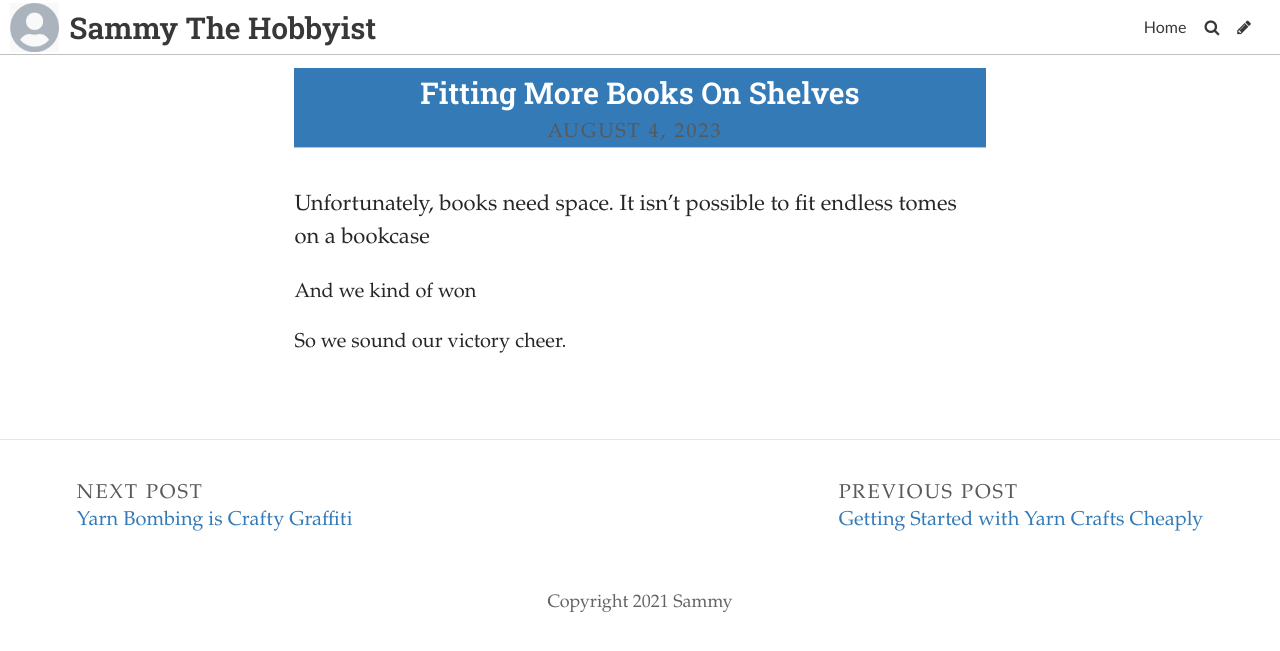
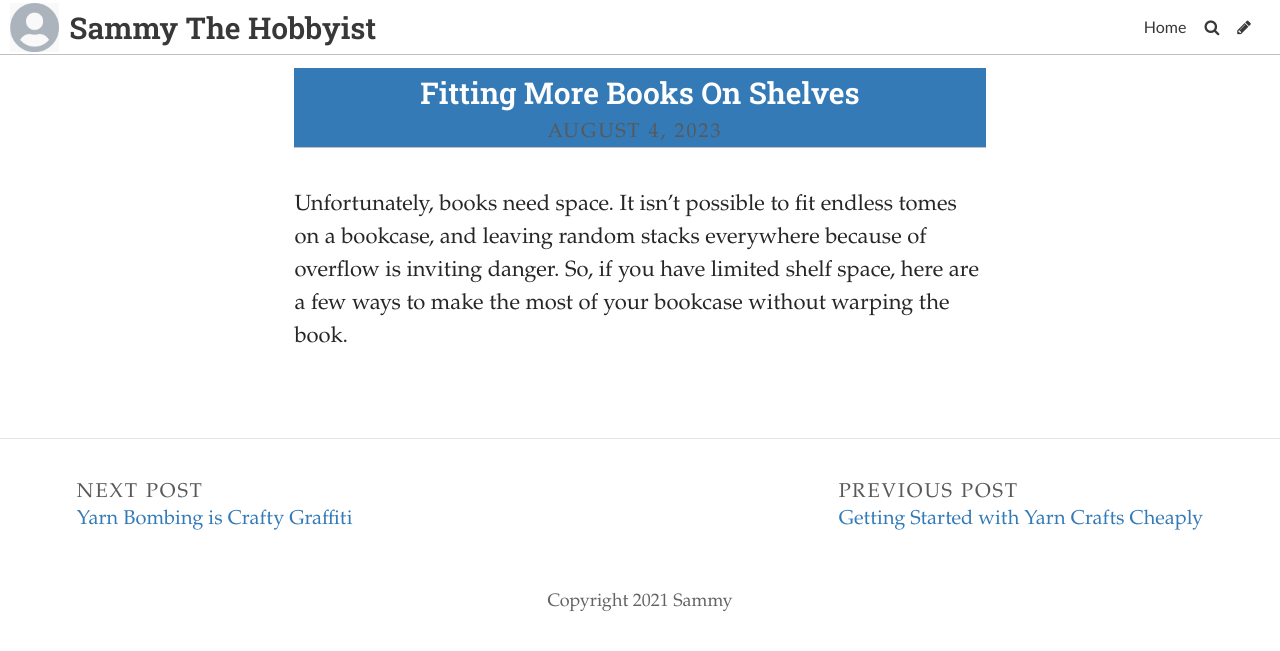
Before and after one commit to SammySpinsAYarn/Blog, a Jekyll site: the page built from _posts/2023-08-21-where-do-we-go-from-here.md, in a window 1280 px wide. Shown: the top 651 px of the page. Built offline with Jekyll 4.4.1, drawn with Linux system fonts in a browser that asks for light colours; some web fonts are replaced.

Commit message:
Update Post “2023-08-21-where-do-we-go-from-here”

```diff
--- a/_posts/2023-08-21-where-do-we-go-from-here.md
+++ b/_posts/2023-08-21-where-do-we-go-from-here.md
@@ -5,8 +5,4 @@ date: 2023-08-04T14:00:40.515Z
 title_color: "#ffffff"
 comments: false
 ---
-Unfortunately, books need space. It isn't possible to fit endless tomes on a bookcase
-
-And we kind of won
-
-So we sound our victory cheer.
+Unfortunately, books need space. It isn't possible to fit endless tomes on a bookcase, and leaving random stacks everywhere because of overflow is inviting danger. So, if you have limited shelf space, here are a few ways to make the most of your bookcase without warping the book.
```
